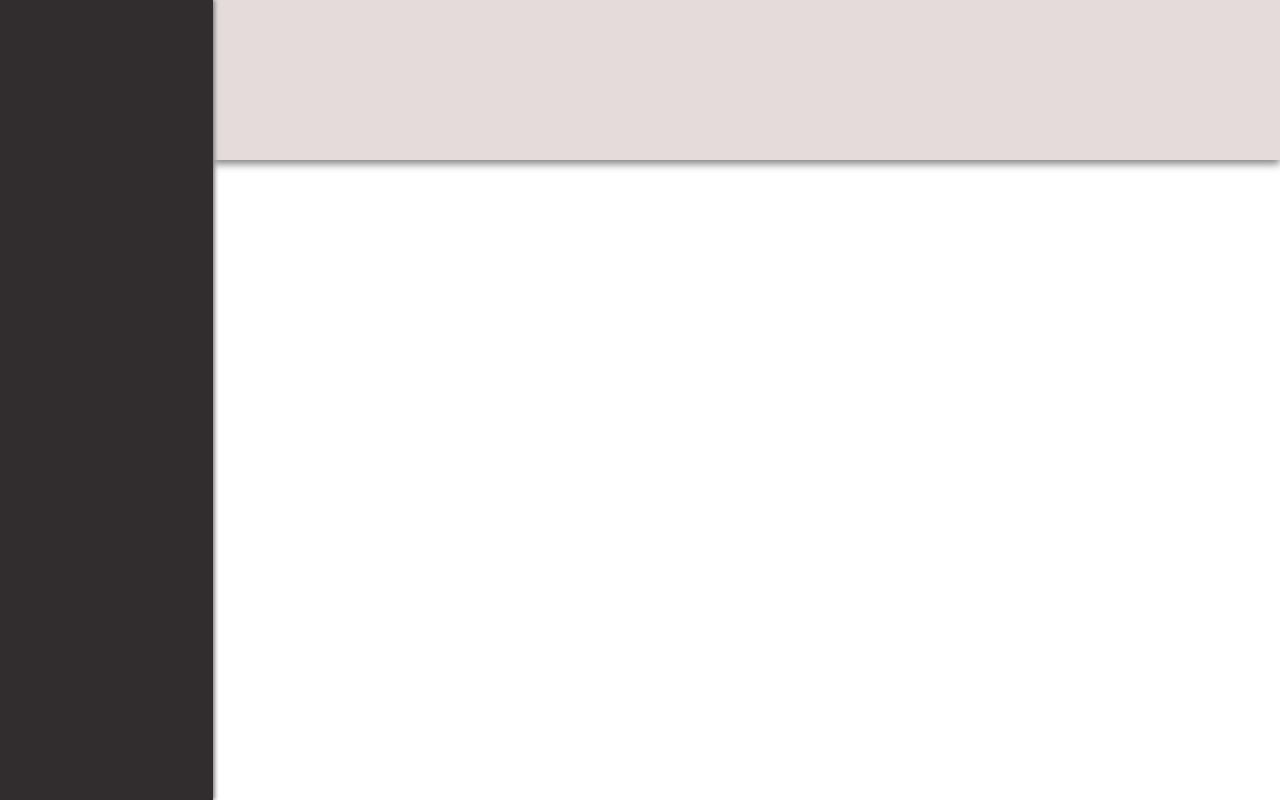
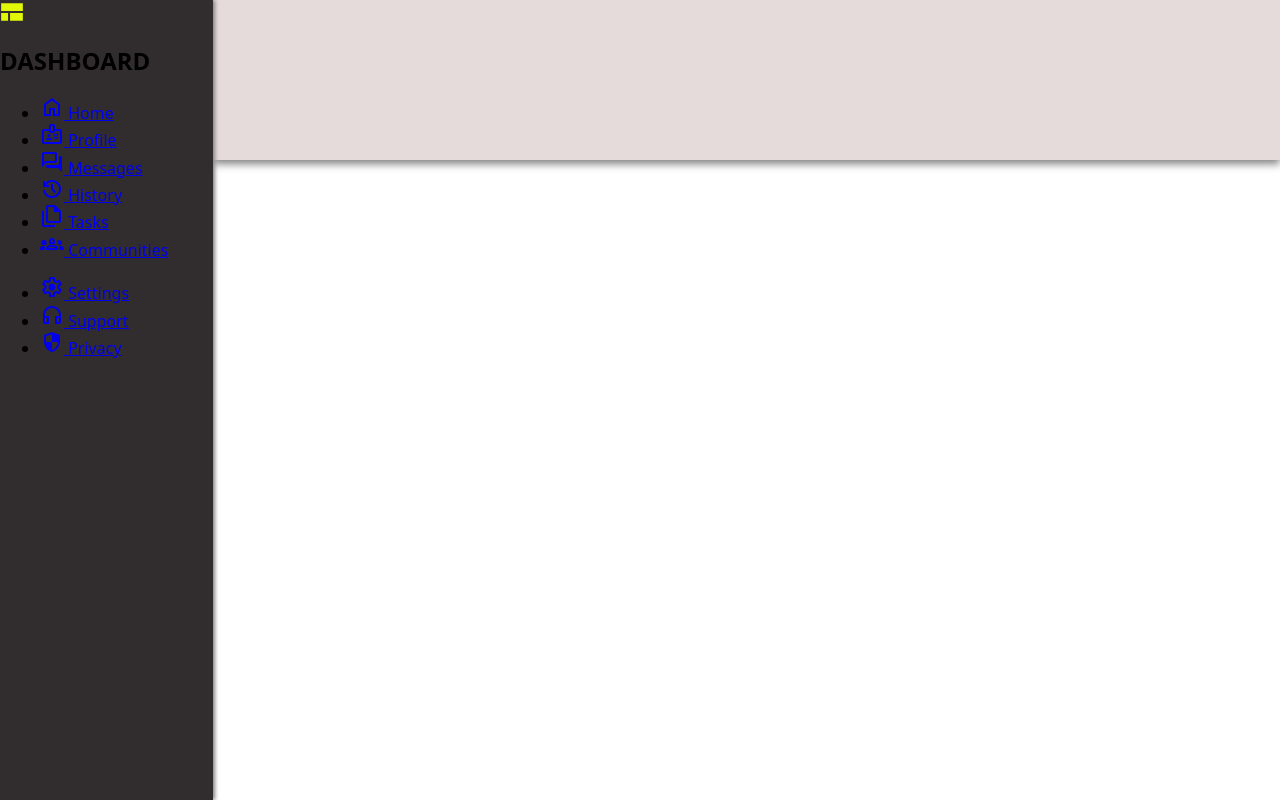
Before and after one commit to Praydchicken/odin-dashboard, a plain HTML site: page index.html in a window 1280 px wide. Drawn offline with nearby package versions, Linux system fonts and the light colour scheme.

Commit message:
feat: add sidebar structure

```diff
--- a/index.html
+++ b/index.html
@@ -13,6 +13,70 @@
 		<header class="topbar">
 		</header>
 		<aside class="sidebar">
+			<div class="sidebar__brand">
+				<img class="sidebar__logo" src="assets/logo.svg" alt="">
+				<h1 class="sidebar__title">DASHBOARD</h1>
+			</div>
+			<nav class="sidebar__nav">
+				<ul class="sidebar__nav-group">
+					<li class="sidebar__item">
+						<a class="sidebar__link" href="#">
+							<span class="material-symbols-outlined">home</span>
+							<span class="sidebar__text">Home</span>
+						</a>
+					</li>
+					<li class="sidebar__item">
+						<a class="sidebar__link" href="#">
+							<span class="material-symbols-outlined">badge</span>
+							<span class="sidebar__text">Profile</span>
+						</a>
+					</li>
+					<li class="sidebar__item">
+						<a class="sidebar__link" href="#">
+							<span class="material-symbols-outlined">forum</span>
+							<span class="sidebar__text">Messages</span>
+						</a>
+					</li>
+					<li class="sidebar__item">
+						<a class="sidebar__link" href="#">
+							<span class="material-symbols-outlined">history</span>
+							<span class="sidebar__text">History</span>
+						</a>
+					</li>
+					<li class="sidebar__item">
+						<a class="sidebar__link" href="#">
+							<span class="material-symbols-outlined">file_copy</span>
+							<span class="sidebar__text">Tasks</span>
+						</a>
+					</li>
+					<li class="sidebar__item">
+						<a class="sidebar__link" href="#">
+							<span class="material-symbols-outlined">groups_2</span>
+							<span class="sidebar__text">Communities</span>
+						</a>
+					</li>
+				</ul>
+				<ul class="sidebar__nav-group">
+					<li class="sidebar__item">
+						<a class="sidebar__link" href="#">
+							<span class="material-symbols-outlined">settings</span>
+							<span class="sidebar__text">Settings</span>
+						</a>
+					</li>
+					<li class="sidebar__item">
+						<a class="sidebar__link" href="#">
+							<span class="material-symbols-outlined">headphones</span>
+							<span class="sidebar__text">Support</span>
+						</a>
+					</li>
+					<li class="sidebar__item">
+						<a class="sidebar__link" href="#">
+							<span class="material-symbols-outlined">security</span>
+							<span class="sidebar__text">Privacy</span>
+						</a>
+					</li>
+				</ul>
+			</nav>
 		</aside>
 		<main class="content">
 		</main>
```
